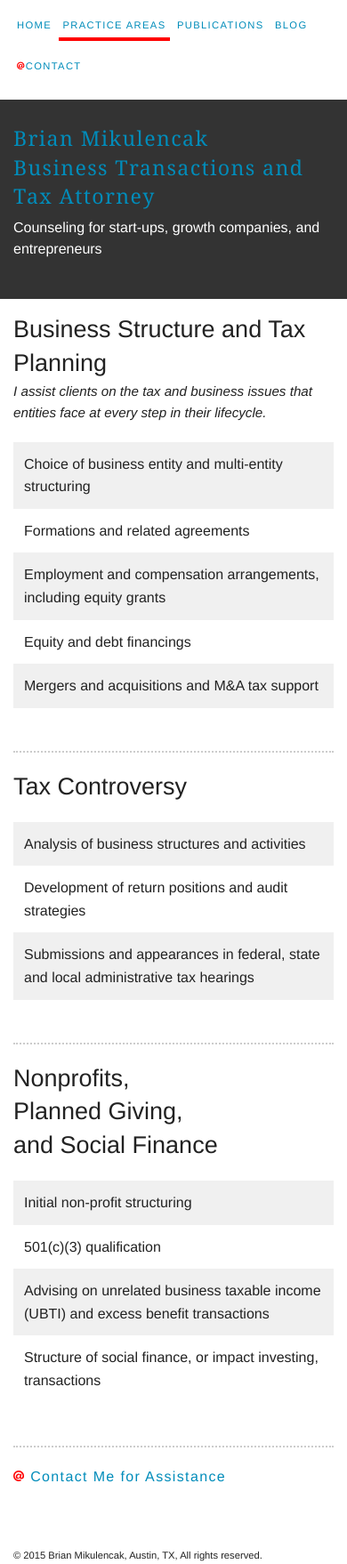
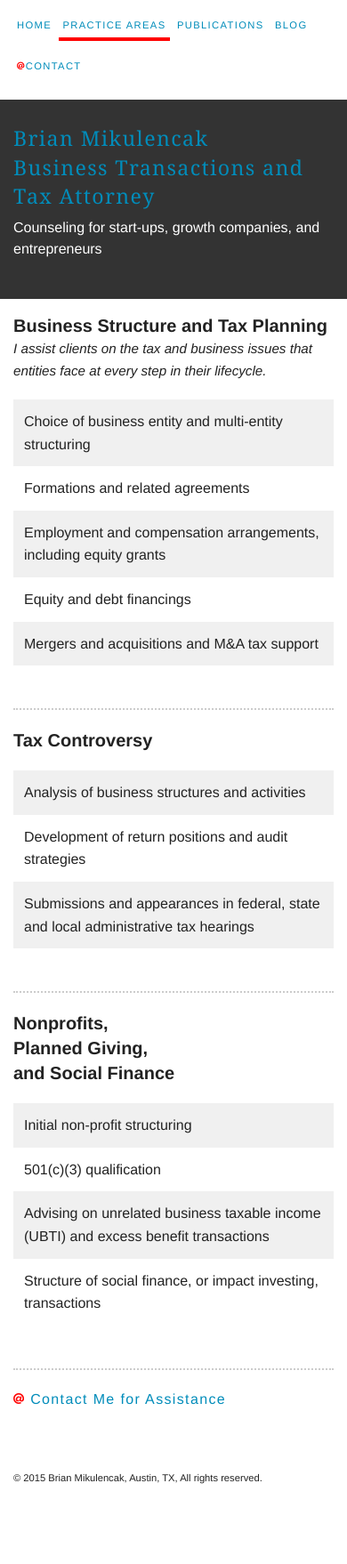
Before and after one commit to brianmik/bmaustinlaw, a Jekyll site: the page built from practice-areas.html, in a window 390 px wide. Shown: the whole page at 89% size. Built offline with Jekyll 4.4.1, drawn with Linux system fonts in a browser that asks for light colours; Markdown is read by kramdown in place of the engine named in the settings; comment, search, counter and statistics services are not loaded; after the commit the page ends 1671 px from its top, so only the background shows below that.

Commit message:
styling for small screens

```diff
--- a/css/main.css
+++ b/css/main.css
@@ -364,7 +364,7 @@ textarea {
     padding: .25rem;
   }
 
-  .philosophy, .experience {
+  .philosophy, .experience, .practice {
     font-size: 1.25rem;
     font-weight: bold;
   }
```
